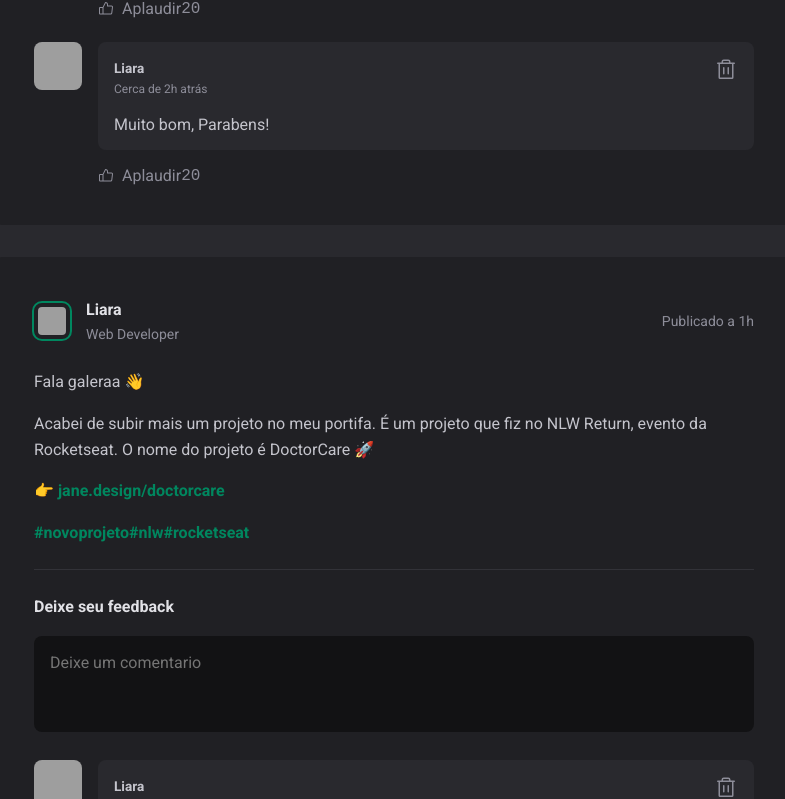
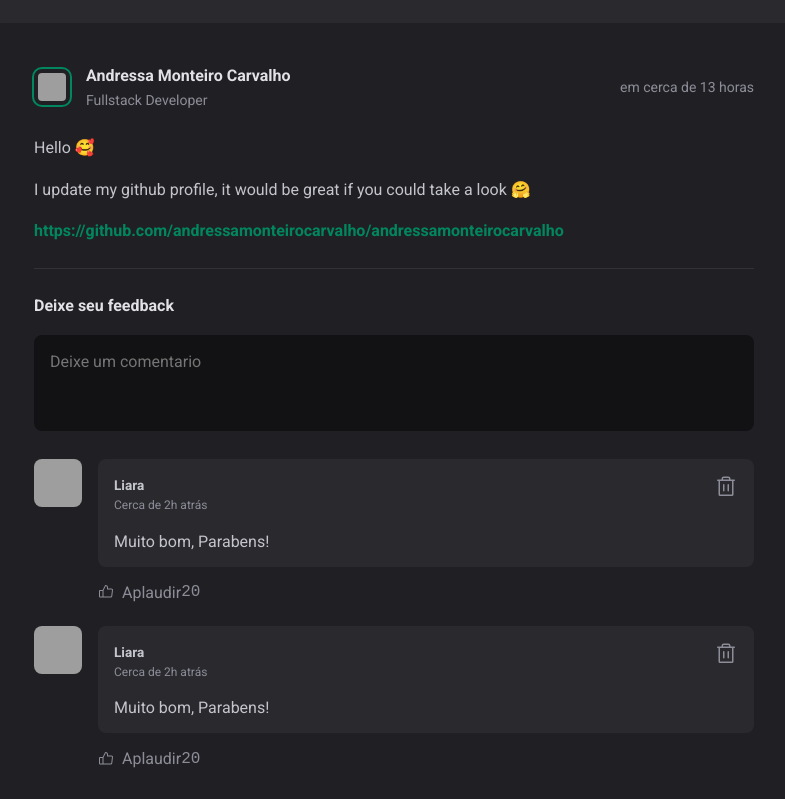
Before and after one commit to liara987/feed, a React (Vite) app: page / in a window 1280 px wide. Shown: the part 898-1697 px from the top of the page, without its empty margins (390-1175 px from the left). Built offline with nearby package versions, Linux system fonts and the light colour scheme; grey boxes are pictures that could not be loaded.

Commit message:
feature: Formate date and adding comments on click

```diff
--- a/package.json
+++ b/package.json
@@ -11,6 +11,7 @@
   },
   "dependencies": {
     "@phosphor-icons/react": "^2.0.8",
+    "date-fns": "^2.29.3",
     "react": "^18.2.0",
     "react-dom": "^18.2.0"
   },
--- a/src/components/Post.jsx
+++ b/src/components/Post.jsx
@@ -1,52 +1,77 @@
-import { Avatar } from './Avatar';
-import { Comment } from './Comment';
+import { useState } from "react";
+import { Avatar } from "./Avatar";
+import { Comment } from "./Comment";
+import { format, formatDistanceToNow } from "date-fns";
+import ptBR from "date-fns/locale/pt-BR";
+
 import styles from "./Post.module.css";
 
-export function Post() {
+export function Post({ author, content, publishedAt }) {
+  const [comments, setComments] = useState([1, 2]);
+
+  const datePublishedFormatted = format(
+    publishedAt,
+    "d 'de' LLLL 'às' HH:mm'h'",
+    { locale: ptBR }
+  );
+
+  const publishedRelativeToNow = formatDistanceToNow(publishedAt, {
+    locale: ptBR,
+    addSuffix: true,
+  });
+
+  function heandleNewComments() {
+    event.preventDefault();
+
+    setComments([...comments, comments.length + 1]);
+  }
+
   return (
     <article className={styles.post}>
       <header>
         <div className={styles.author}>
-          <Avatar src="http://github.com/liara987.png" />
+          <Avatar src={author.avatarUrl} />
           <div className={styles.authorInfo}>
-            <strong>Liara</strong>
-            <span>Web Developer</span>
+            <strong>{author.name}</strong>
+            <span>{author.role}</span>
           </div>
         </div>
 
-        <time title="25 de abril às 21:10h" dateTime="2023-04-04">Publicado a 1h</time>
+        <time
+          title={datePublishedFormatted}
+          dateTime={publishedAt.toISOString()}
+        >
+          {publishedRelativeToNow}
+        </time>
       </header>
 
       <div className={styles.content}>
-        <p>Fala galeraa 👋</p>
-        <p>
-          Acabei de subir mais um projeto no meu portifa. É um projeto que fiz
-          no NLW Return, evento da Rocketseat. O nome do projeto é DoctorCare 🚀
-        </p>
-        <p>
-          👉 <a href="#">jane.design/doctorcare</a>
-        </p>
-        <p>
-          <a href="">#novoprojeto</a>
-          <a href="">#nlw</a>
-          <a href="">#rocketseat</a>
-        </p>
+        {content.map((item) => {
+          if (item.type === "paragraph") {
+            return <p>{item.content}</p>;
+          } else if (item.type === "link") {
+            return (
+              <p>
+                <a href={item.content}>{item.content}</a>
+              </p>
+            );
+          }
+        })}
       </div>
 
-      <form className={styles.commentForm}>
+      <form onSubmit={heandleNewComments} className={styles.commentForm}>
         <strong>Deixe seu feedback</strong>
-        <textarea
-            placeholder="Deixe um comentario"
-        />
+        <textarea placeholder="Deixe um comentario" />
+
         <footer>
-            <button type="submit">Comentar</button>
+          <button type="submit">Comentar</button>
         </footer>
       </form>
 
       <div className={styles.commentList}>
-        <Comment/>
-        <Comment/>
-        <Comment/>
+        {comments.map((comment) => {
+          return <Comment />;
+        })}
       </div>
     </article>
   );
```
Also changed, not shown: 1 other file (tests, documents, lock files or other folders).
